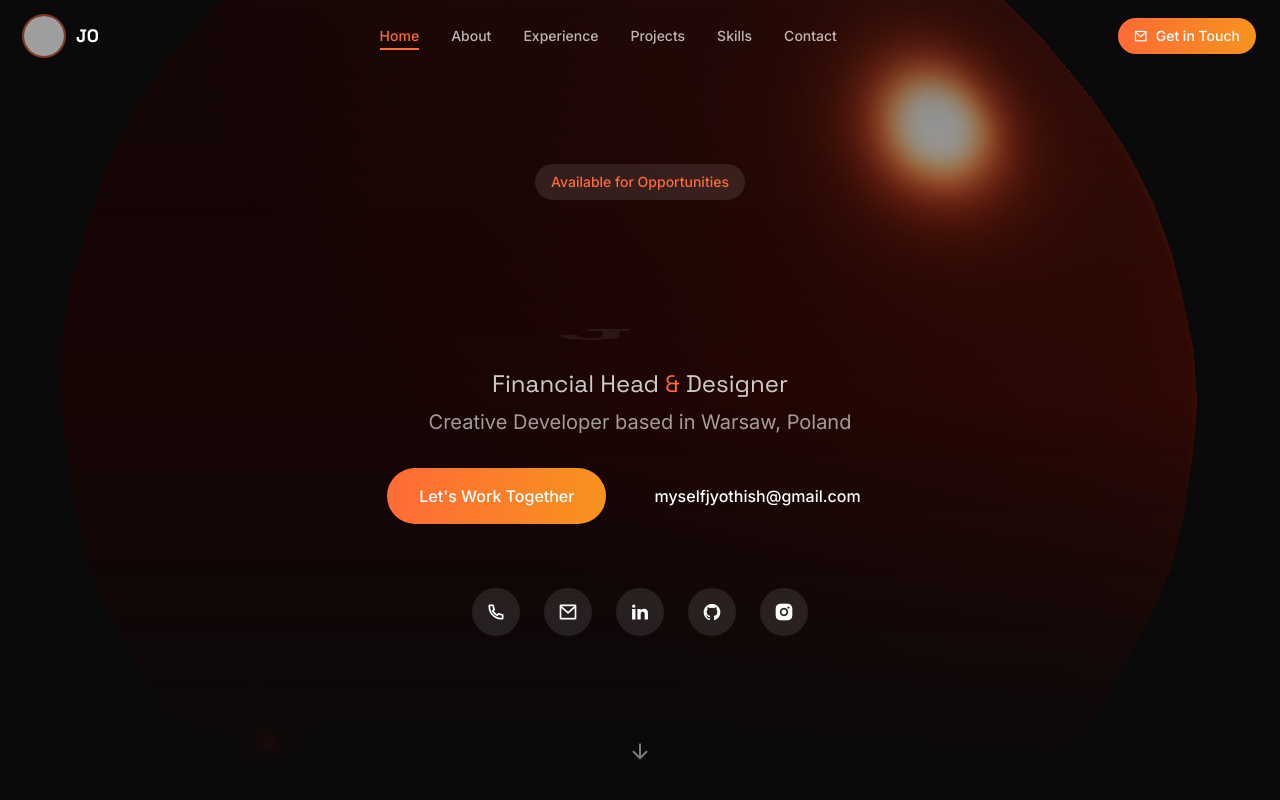
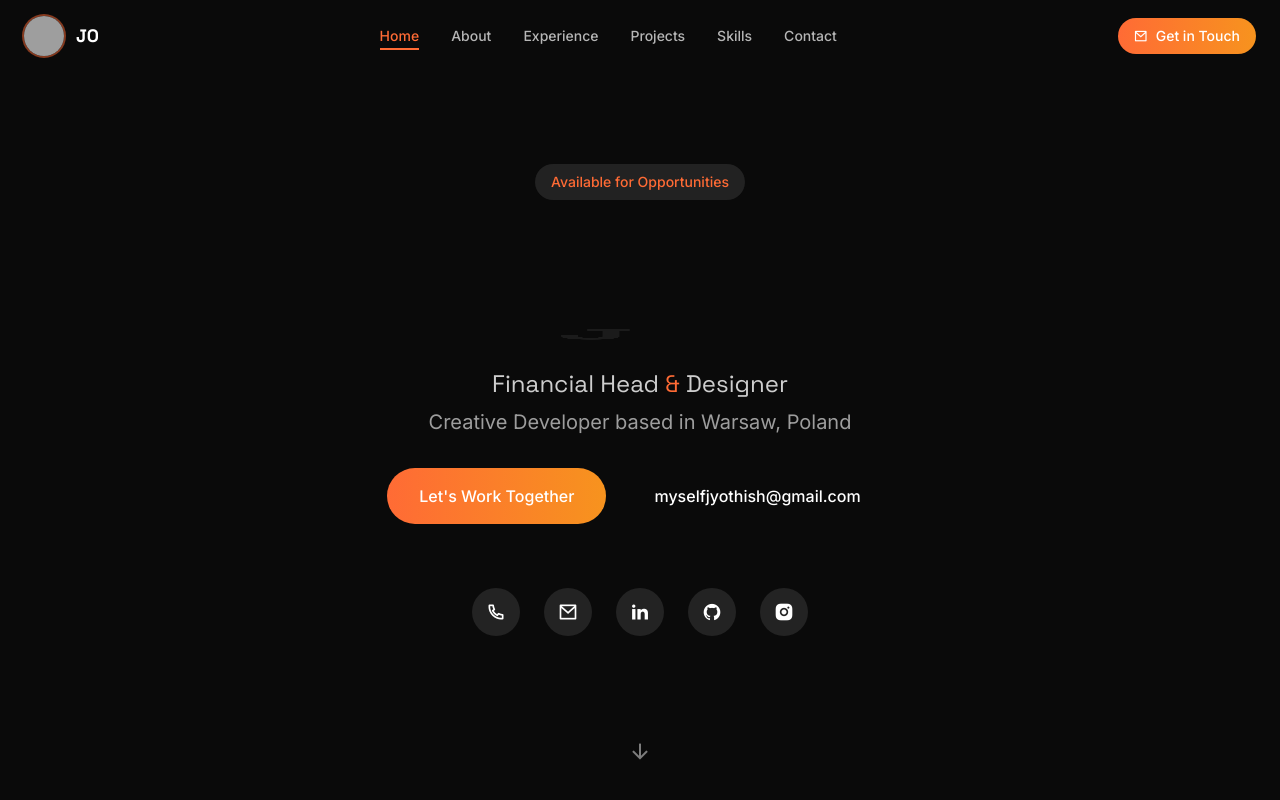
Before and after one commit to jothish-lux/portfolio, a React (Vite) app: page / in a window 1280 px wide. Shown: the top 800 px of the page. Built offline with nearby package versions, Linux system fonts and the light colour scheme; grey boxes are pictures that could not be loaded.

Commit message:
removed 3d scene

```diff
--- a/src/pages/home/components/Hero.tsx
+++ b/src/pages/home/components/Hero.tsx
@@ -1,7 +1,6 @@
 import { useEffect, useRef, useState } from 'react';
 import { motion } from 'framer-motion';
 import gsap from 'gsap';
-import Scene3D from './Scene3D';
 
 export default function Hero() {
   const textRef = useRef<HTMLDivElement>(null);
@@ -32,10 +31,6 @@ export default function Hero() {
 
   return (
     <section id="home" className="relative min-h-screen flex items-center justify-center overflow-hidden">
-      <div className="absolute inset-0 z-0 pointer-events-none">
-        <Scene3D />
-      </div>
-
       <div className="absolute inset-0 bg-gradient-to-b from-dark/50 via-dark/30 to-dark z-10 pointer-events-none"></div>
 
       <div className="relative z-20 max-w-7xl mx-auto px-6 text-center">
```
